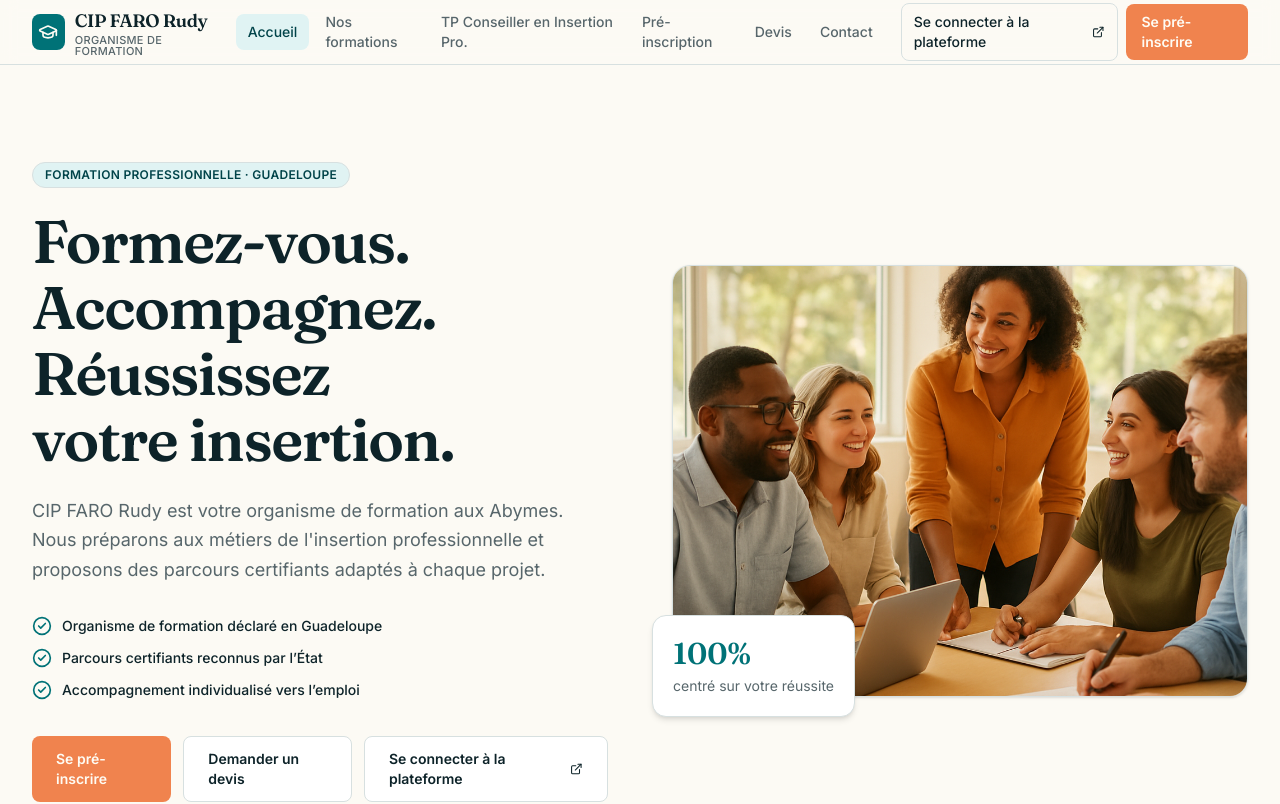
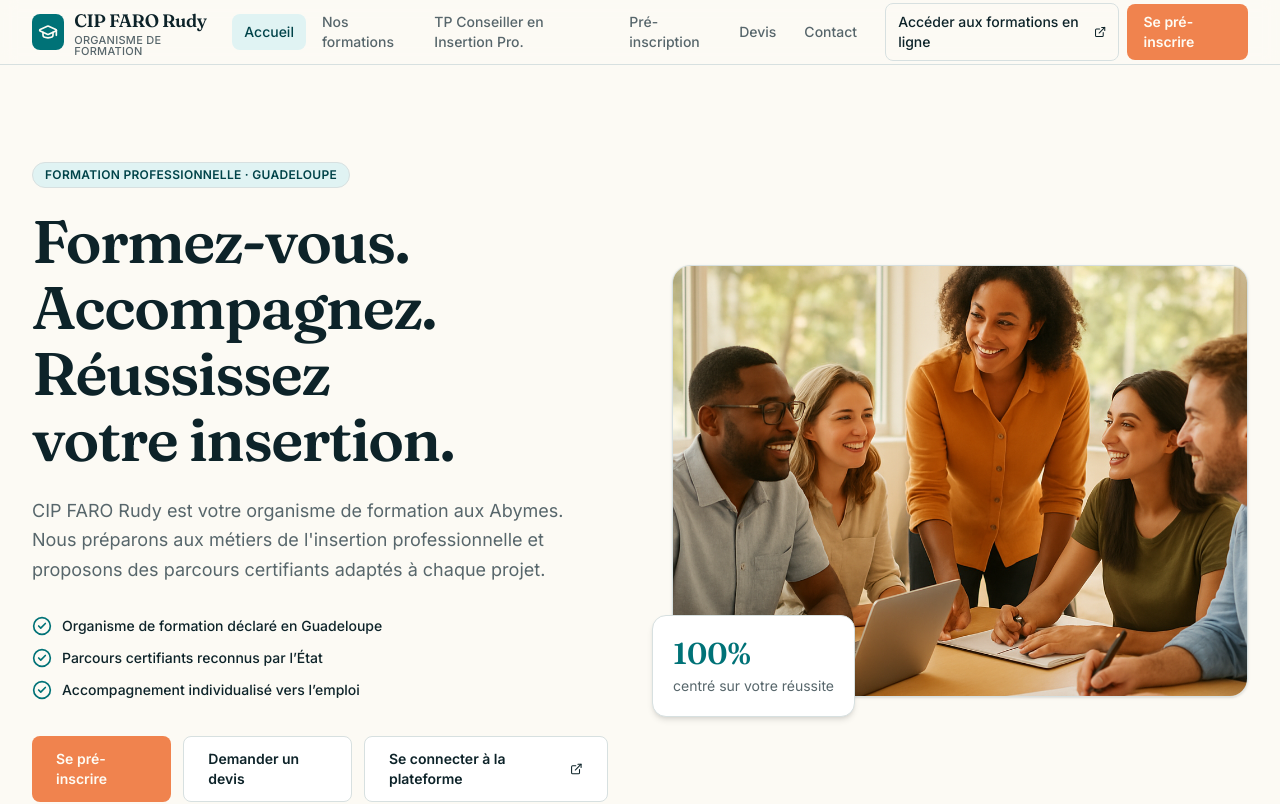
Before and after one commit to farorudy/cipfaro-site, a Next.js app: page / in a window 1280 px wide. Shown: the top 804 px of the page. Built offline with nearby package versions, Linux system fonts and the light colour scheme.

Commit message:
Clarifier le lien vers les formations en ligne

```diff
--- a/components/site-header.tsx
+++ b/components/site-header.tsx
@@ -56,7 +56,7 @@ export function SiteHeader() {
             rel="noopener noreferrer"
             className="inline-flex items-center gap-1.5 rounded-md border border-border px-3 py-2 text-sm font-medium text-foreground transition-colors hover:bg-muted"
           >
-            Se connecter à la plateforme
+            Accéder aux formations en ligne
             <ExternalLink className="size-3.5" aria-hidden="true" />
           </a>
           <Link
@@ -108,7 +108,7 @@ export function SiteHeader() {
                 onClick={() => setOpen(false)}
                 className="inline-flex items-center justify-center gap-1.5 rounded-md border border-border px-4 py-2.5 text-sm font-medium text-foreground"
               >
-                Se connecter à la plateforme
+                Accéder aux formations en ligne
                 <ExternalLink className="size-3.5" aria-hidden="true" />
               </a>
               <Link
```
